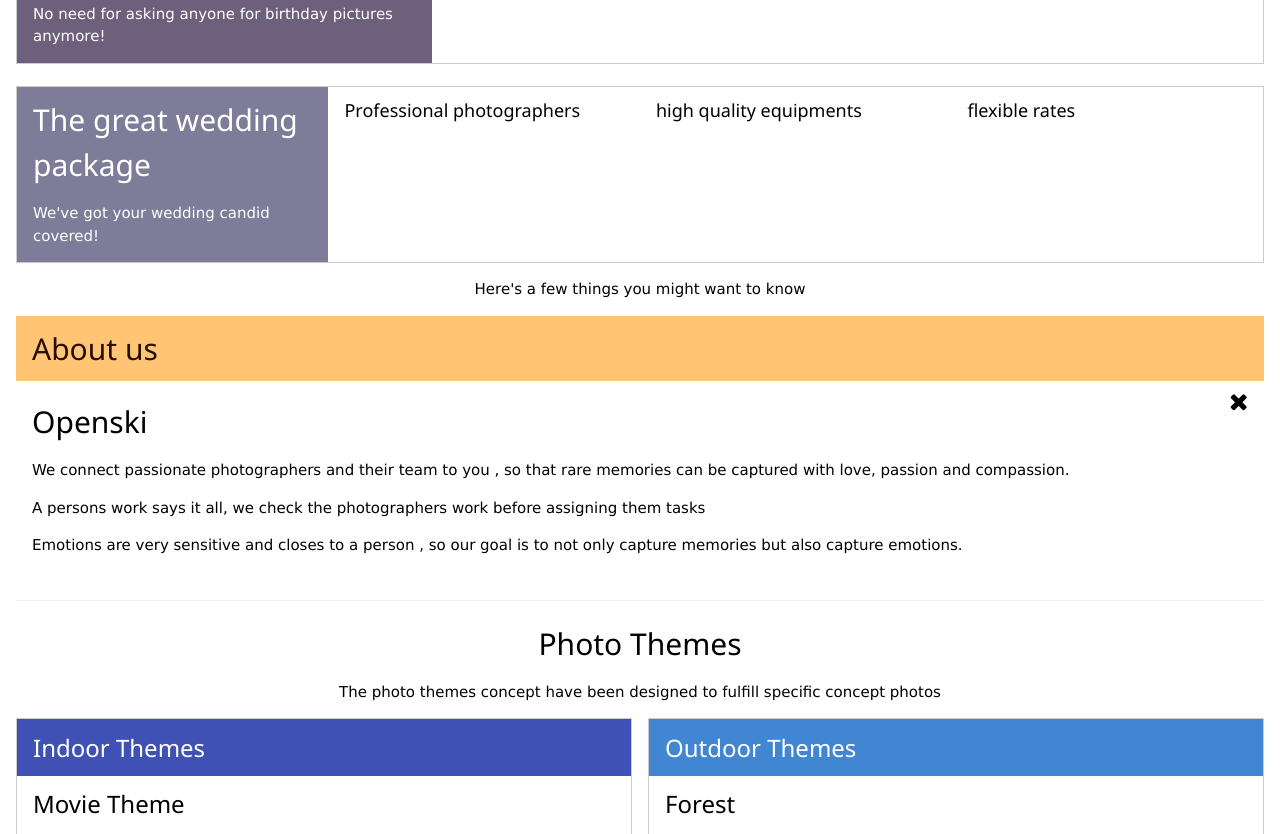
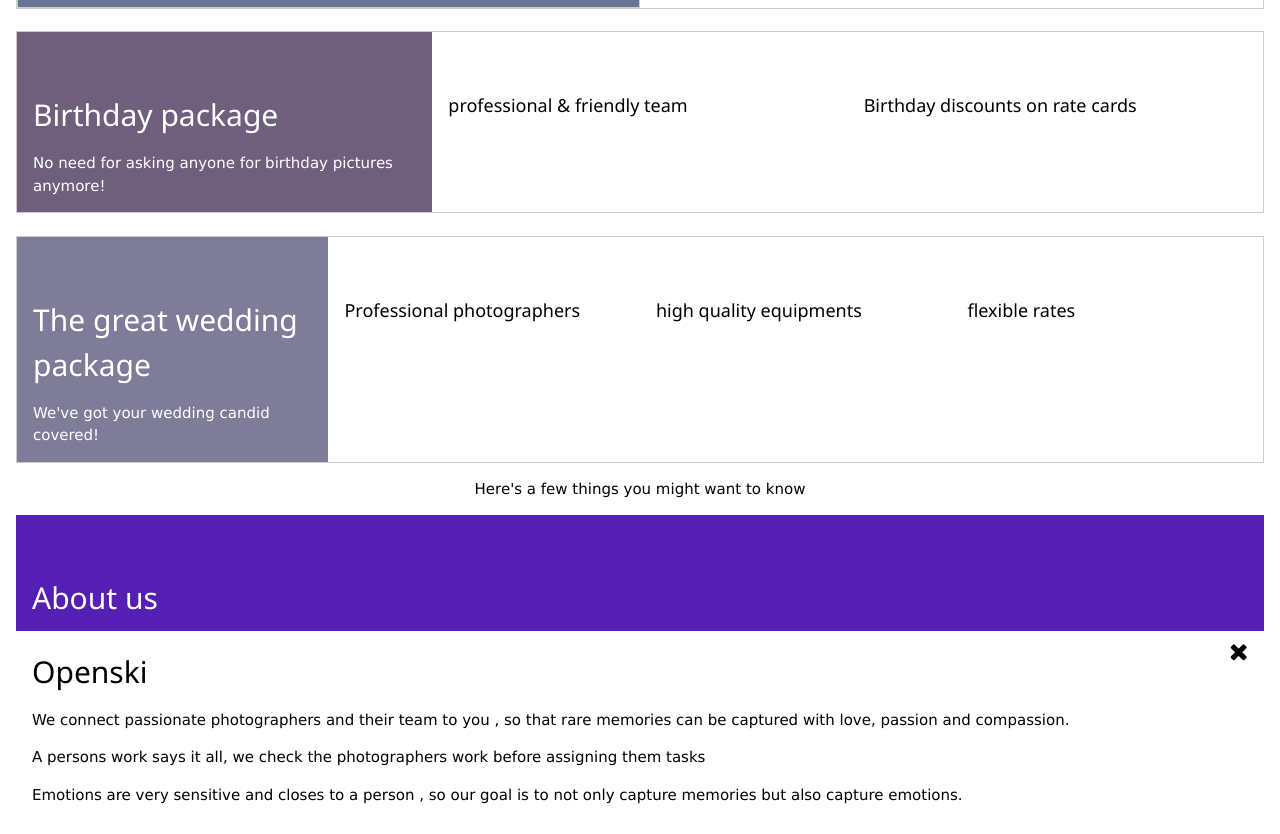
Before and after one commit to fentywrap/cautious-octo-pancake, a plain HTML site: page index.html in a window 1280 px wide. Shown: the part 868-1702 px from the top of the page. Drawn offline with Linux system fonts and the light colour scheme.

Commit message:
Update style.css

```diff
--- a/style.css
+++ b/style.css
@@ -65,7 +65,7 @@
 
 .w3-theme {
   color: #fff !important;
-  background-color: #4186d2 !important
+  background-color: #3A1078 !important
 }
 
 .w3-text-theme {
@@ -1441,7 +1441,8 @@ input[type=radio].w3-radio:disabled+.w3-validate {
 }
 
 .w3-border {
-  border: 1px solid #ccc!important
+  border: 1px solid #ccc!important;
+
 }
 
 .w3-border-top {
@@ -1638,7 +1639,8 @@ input[type=radio].w3-radio:disabled+.w3-validate {
 }
 
 .w3-container {
-  padding: 0.01em 16px
+  padding: 0.01em 16px;
+  padding-top: 50px;
 }
 
 .w3-panel {
@@ -2028,8 +2030,8 @@ input[type=radio].w3-radio:disabled+.w3-validate {
 .w3-hover-blue-grey:hover,
 .w3-blue-gray,
 .w3-hover-blue-gray:hover {
-  color: #270e00!important;
-  background-color: #ffc575!important
+  color: #ffffff!important;
+  background-color: #561fb4!important
 }
 
 .w3-green,
@@ -2095,7 +2097,8 @@ input[type=radio].w3-radio:disabled+.w3-validate {
 .w3-red,
 .w3-hover-red:hover {
   color: #fff!important;
-  background-color: #7e7c98!important
+  background-color: #7e7c98!important;
+
 }
 
 .w3-sand,
```
